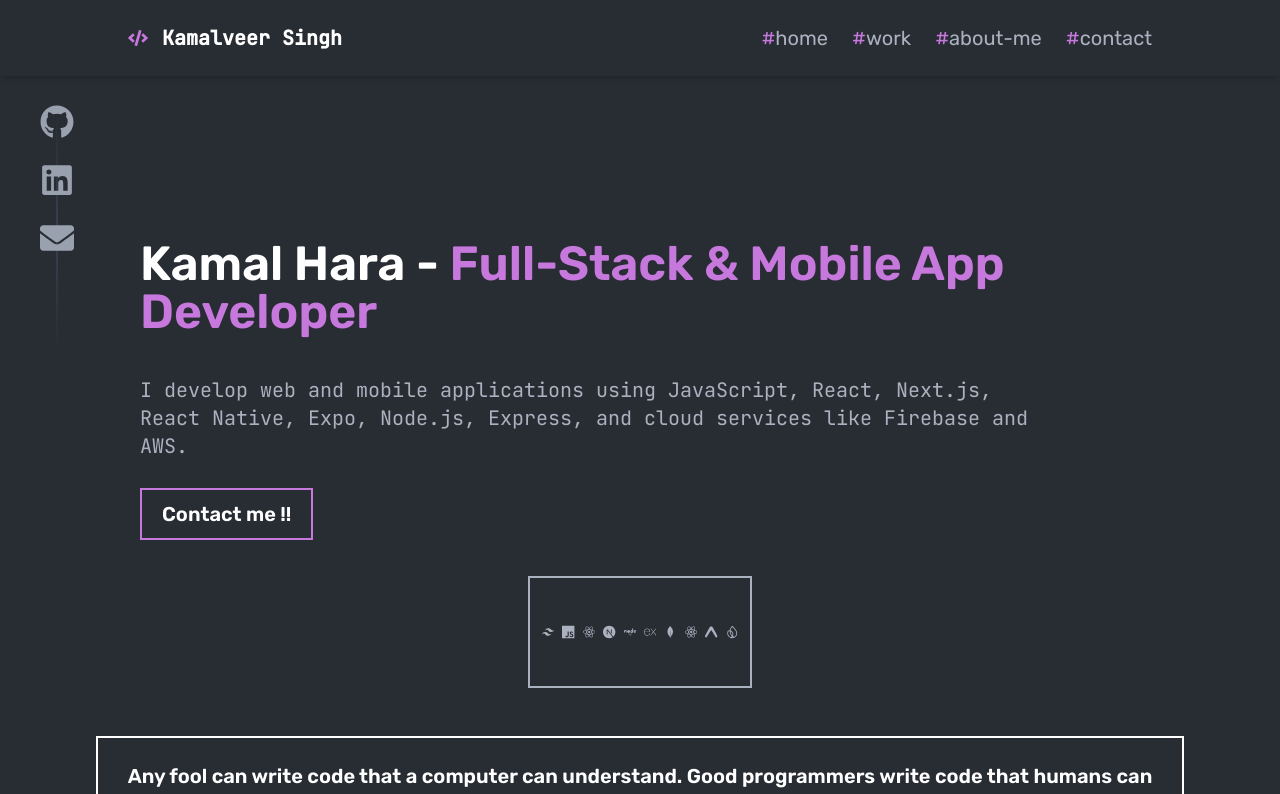
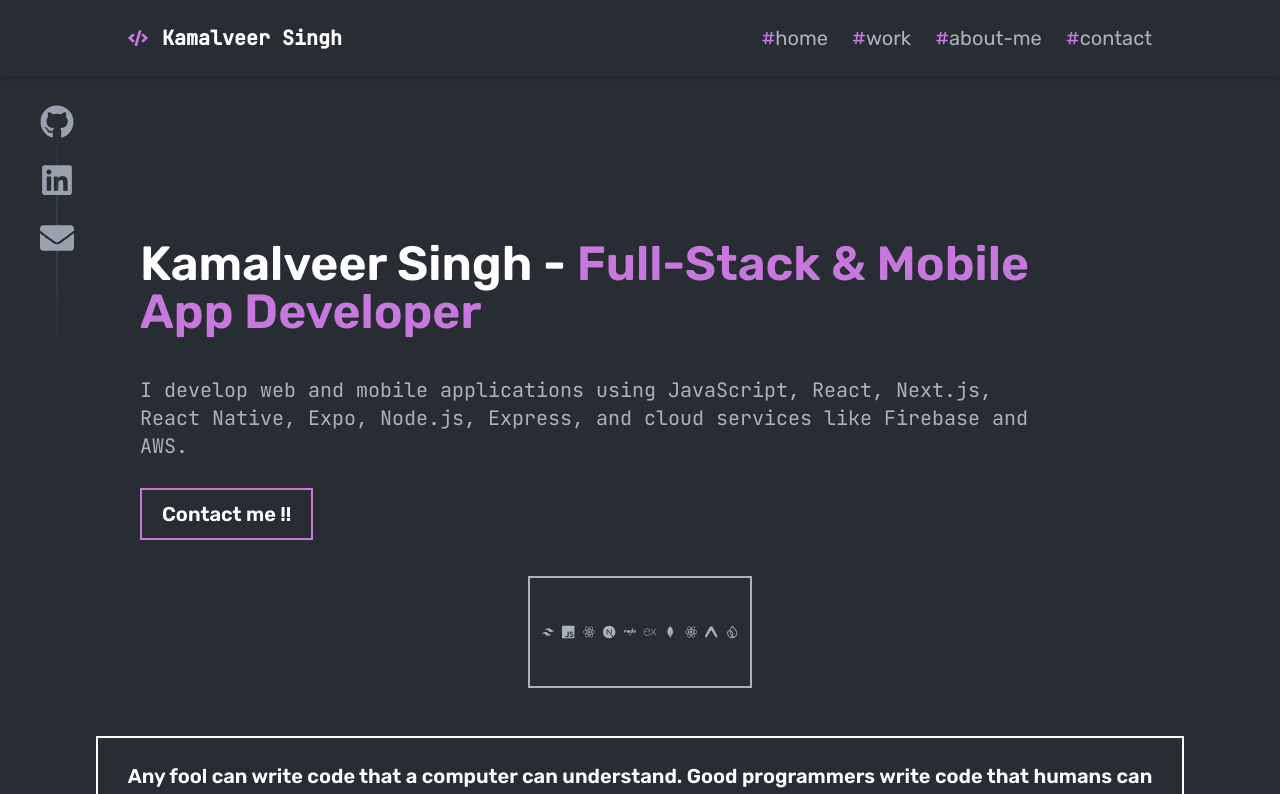
Before and after one commit to kamalhara/kamal-hara---portfolio, a Next.js app: page / in a window 1280 px wide. Shown: the top 794 px of the page. Built offline with nearby package versions, Linux system fonts and the light colour scheme.

Commit message:
Full name added

```diff
--- a/app/_components/MainSec.js
+++ b/app/_components/MainSec.js
@@ -13,7 +13,7 @@ function MainSec() {
   return (
     <div className="md:mt-36 mt-10 h-auto">
       <h1 className="text-3xl sm:text-4xl md:text-5xl font-semibold mx-4 text-(--white) block md:mx-0 md:ml-[100px] md:mr-[200px]">
-        Kamal Hara -{" "}
+        Kamalveer Singh -{" "}
         <span className="text-(--purple)">
           Full-Stack & Mobile App Developer
         </span>
```
